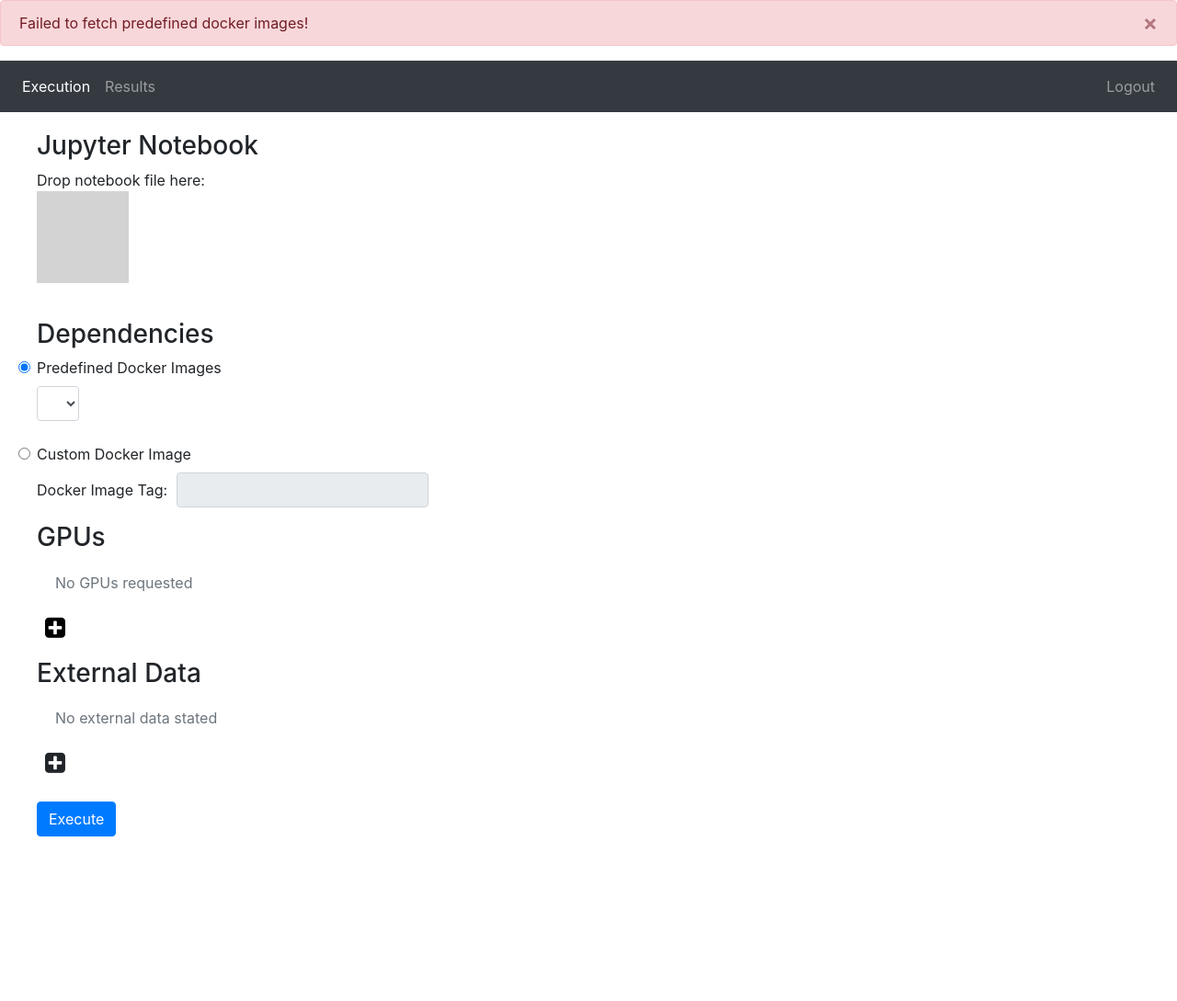
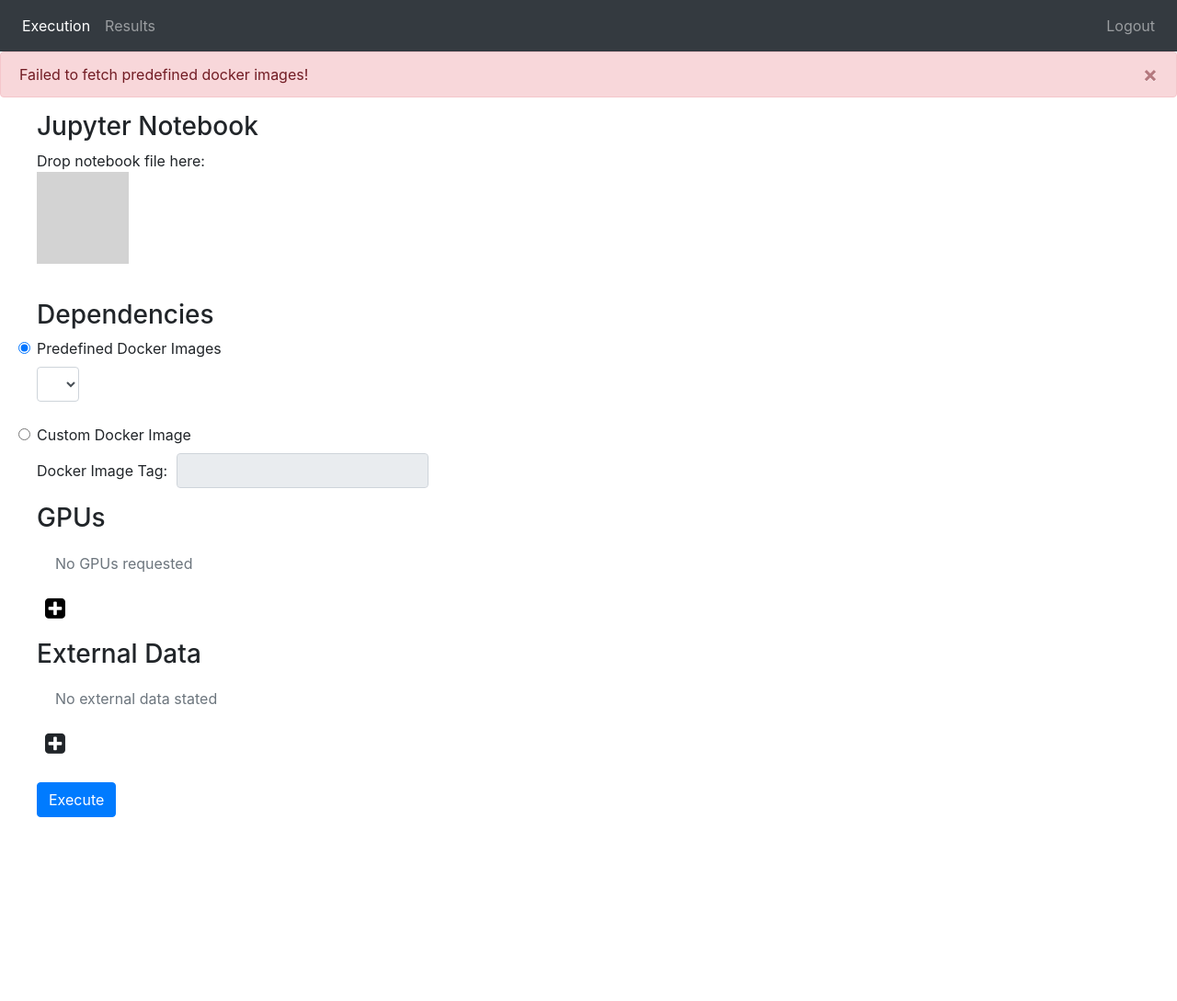
Before and after one commit to curious-containers/cc-jupyter-service, a Flask app: template cc_jupyter_service/service/templates/index.html in a window 1280 px wide. Shown: the whole page at 92% size. Before the commit the page ends 910 px from the top, so only its background shows below. Run offline with Flask 2, Linux system fonts and the light colour scheme; the template is opened without the code that fills it, so the values that code supplies are empty; parts of the project's set-up code (start-up, migrations or seed data) failed here and were passed over; some libraries are stand-ins or nearby versions.

Commit message:
FIX(Frontend): fix alert position

```diff
--- a/cc_jupyter_service/service/static/js/index.js
+++ b/cc_jupyter_service/service/static/js/index.js
@@ -64,16 +64,17 @@
 
     updatePredefinedDockerImages();
 
-    function setupAlertSection(main) {
-        main.append('<div id="alertSection"></div>');
+    function setupAlertSection(navbar) {
+        navbar.append('<div id="alertSection"></div>');
     }
 
     /**
      * Setup the click events for the navigation bar
      */
     function setupNavbar(main, mode) {
-        main.append(
-            '<nav class="navbar navbar-expand-sm bg-dark navbar-dark sticky-top">' +
+        const navbar = $(
+            '<div class="sticky-top">' +
+            '<nav class="navbar navbar-expand-sm bg-dark navbar-dark">' +
             '<ul class="navbar-nav">' +
             '<li class="nav-item"><a id="ExecutionNavbar" class="nav-link">Execution</a></li>' +
             '<li class="nav-item"><a id="ResultNavbar" class="nav-link">Results</a></li>' +
@@ -81,18 +82,22 @@
             '<ul class="navbar-nav ml-auto">' +
             '<li class="nav-item"><a id="LogoutNavbar" class="nav-link">Logout</a></li>' +
             '</ul>' +
-            '</nav>'
+            '</nav>' +
+            '</div>'
         );
         if (mode === 'execution') {
-            main.find('#ExecutionNavbar').addClass('active');
+            navbar.find('#ExecutionNavbar').addClass('active');
         } else {
-            main.find('#ResultNavbar').addClass('active');
+            navbar.find('#ResultNavbar').addClass('active');
         }
         $('#ExecutionNavbar').click(showExecutionView);
         $('#ResultNavbar').click(showResultView);
         $('#LogoutNavbar').click(function() {
             window.location = getUrl('auth/logout');
         });
+
+        setupAlertSection(navbar);
+        main.append(navbar);
     }
 
     /**
@@ -379,7 +384,6 @@
         const main = $('#main');
 
         clearView(main);
-        setupAlertSection(main);
         setupNavbar(main, 'execution');
 
         // drop zone
--- a/cc_jupyter_service/service/static/style.css
+++ b/cc_jupyter_service/service/static/style.css
@@ -44,6 +44,7 @@
 
 #submain {
     margin-left: 40px;
+    margin-bottom: 200px;
 }
 
 #resultSection {
@@ -51,7 +52,7 @@
 }
 
 nav {
-    margin-bottom: 20px;
+    margin-bottom: 0;
 }
 
 button.fixPadding {
@@ -66,3 +67,7 @@
 label {
     margin-right: 10px;
 }
+
+.alert {
+    margin-bottom: 0;
+}
```
